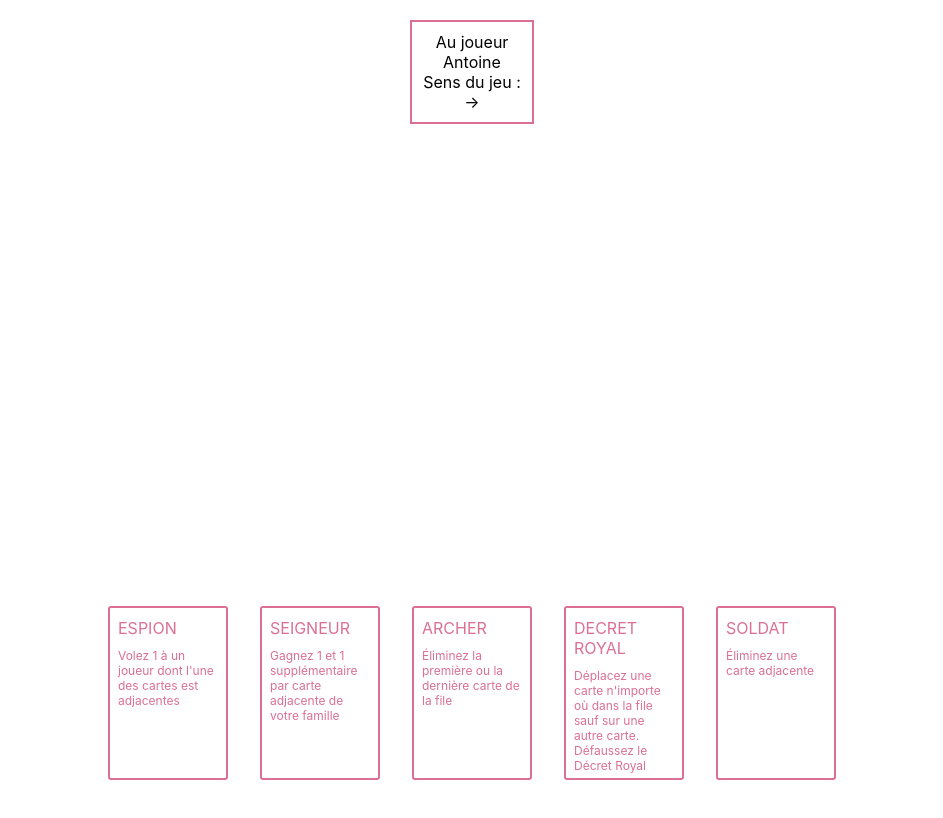
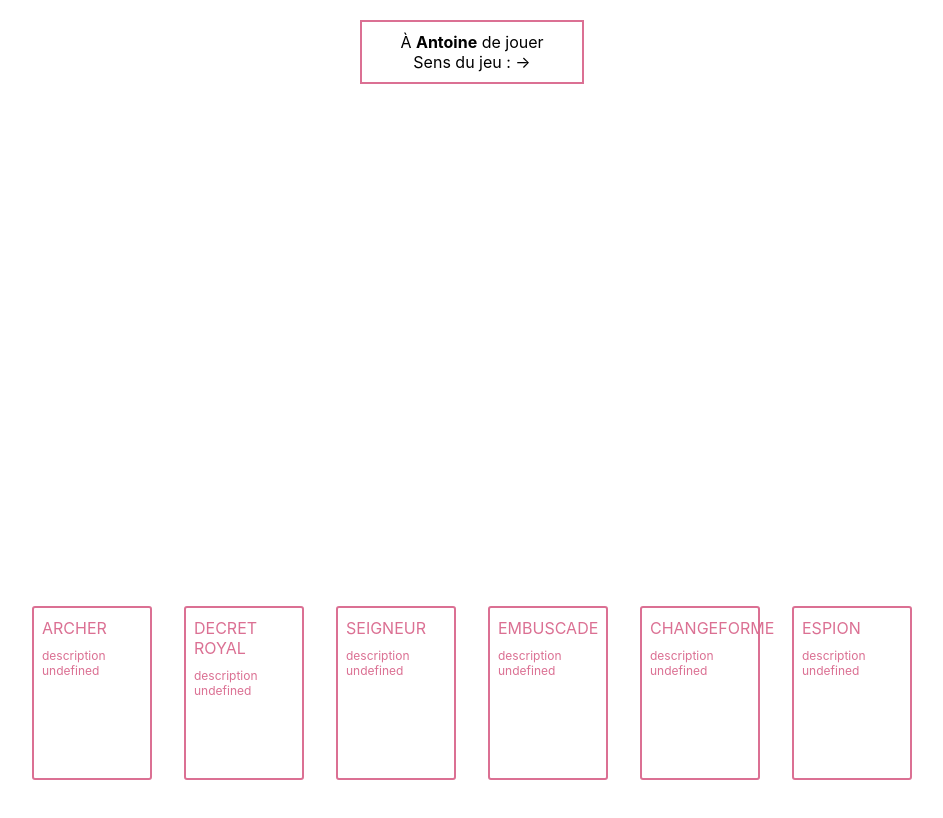
Before and after one commit to aleguern/oriflamkuch, a React (Create React App) app: page / in a window 1280 px wide. Shown: the top 818 px of the page, without its empty margins (168-1111 px from the left). Built offline with nearby package versions, Linux system fonts and the light colour scheme.

Commit message:
feat(): add effect of cards

```diff
--- a/src/components/Board.js
+++ b/src/components/Board.js
@@ -1,4 +1,4 @@
-import React from 'react';
+import React, { useEffect } from 'react';
 import styled from 'styled-components';
 import { actions, useCount } from '../count-context';
 import Card from './Card';
@@ -33,6 +33,13 @@ export default function Board() {
 
   const isCurrentId = (index) => state.game.revealIndex === index;
 
+  useEffect(() => {
+    const index = state.game.revealIndex;
+    const card = state.board[index];
+
+    card?.effect(dispatch);
+  }, [state.game.effect]);
+
   return (
     <CardWrapper>
       <Slot>
@@ -42,15 +49,27 @@ export default function Board() {
             {isRevealStep() && isCurrentId(id) && (
               <>
                 <Indicator />
-                <button
-                  onClick={() => dispatch({ type: actions.REVEAL_CARD, card })}
-                >
-                  Révéler
-                </button>
                 {card.isRevealed ? (
-                  <button>Utiliser l'effet</button>
+                  <button
+                    onClick={() => dispatch({ type: actions.USE_EFFECT, card })}
+                  >
+                    Utiliser l'effet
+                  </button>
                 ) : (
-                  <button>Encaisser</button>
+                  <>
+                    <button
+                      onClick={() =>
+                        dispatch({ type: actions.REVEAL_CARD, card })
+                      }
+                    >
+                      Révéler
+                    </button>
+                    <button
+                      onClick={() => dispatch({ type: actions.CASH_IN, card })}
+                    >
+                      Encaisser
+                    </button>
+                  </>
                 )}
               </>
             )}
--- a/src/components/Card.js
+++ b/src/components/Card.js
@@ -25,6 +25,11 @@ const Description = styled.div`
 
 const MoneyCount = styled.div`
   color: white;
+  border: 1px solid white;
+  border-radius: 50%;
+  width: 20px;
+  height: 20px;
+  text-align: center;
 `;
 
 export default function Card(props) {
@@ -41,7 +46,7 @@ export default function Card(props) {
           <Description>{effect}</Description>
         </>
       ) : (
-        <MoneyCount>{money !== 0 && money }</MoneyCount>
+        money !== 0 && <MoneyCount>{money}</MoneyCount>
       )}
     </StyledCard>
   );
--- a/src/components/GameStatus.js
+++ b/src/components/GameStatus.js
@@ -1,11 +1,12 @@
-import React from 'react';
+import React, { useEffect } from 'react';
 import styled from 'styled-components';
-import { useCount } from '../count-context';
+import { actions, useCount } from '../count-context';
+import { STEPS, PLAYERS } from '../mocks';
 
 const StyledGameStatus = styled.div`
   text-align: center;
   padding: 10px;
-  width: 100px;
+  width: 200px;
   margin: 20px auto;
   border: 2px solid palevioletred;
 `;
@@ -13,10 +14,20 @@ const StyledGameStatus = styled.div`
 const GameStatus = () => {
   const [state, dispatch] = useCount();
 
+  useEffect(() => {
+    const { step, revealIndex } = state.game;
+
+    if (revealIndex === state.board.length && step === STEPS.REVEAL) {
+      dispatch({ type: actions.CHANGE_STEP, step: STEPS.PLAY });
+    }
+  }, [state.game]);
+
   return (
     <StyledGameStatus>
       {state.game.step === 'PLAY' ? (
-        <div>Au joueur {state.game.player}</div>
+        <div>
+          À <strong>{state.game.player}</strong> de jouer
+        </div>
       ) : (
         <div>On révèle</div>
       )}
--- a/src/count-context.js
+++ b/src/count-context.js
@@ -1,102 +1,16 @@
 import React from 'react';
+import { PLAYERS, STEPS, CARDS } from './mocks';
 const CountStateContext = React.createContext();
 const CountDispatchContext = React.createContext();
 
-const CARDS = [
-  {
-    isSelected: false,
-    isRevealed: true,
-    money: 1,
-    id: 0,
-    name: 'ESPION',
-    effect: `Volez 1 à un joueur dont l'une des cartes est adjacentes`,
-  },
-  {
-    isSelected: false,
-    isRevealed: true,
-    money: 0,
-    id: 1,
-    name: 'SEIGNEUR',
-    effect: `Gagnez 1 et 1 supplémentaire par carte adjacente de votre famille`,
-  },
-  {
-    isSelected: false,
-    isRevealed: true,
-    money: 0,
-    id: 2,
-    name: 'ARCHER',
-    effect: `Éliminez la première ou la dernière carte de la file`,
-  },
-  {
-    isSelected: false,
-    isRevealed: true,
-    money: 0,
-    id: 3,
-    name: 'DECRET ROYAL',
-    effect: `Déplacez une carte n'importe où dans la file sauf sur une autre carte. Défaussez le Décret Royal`,
-  },
-  {
-    isSelected: false,
-    isRevealed: true,
-    money: 0,
-    id: 4,
-    name: 'SOLDAT',
-    effect: `Éliminez une carte adjacente`,
-  },
-  {
-    isSelected: false,
-    isRevealed: true,
-    money: 0,
-    id: 5,
-    name: 'HÉRITIER',
-    effect: `S'il n'y a pas d'autre carte révélée du même nom, gagnez 2`,
-  },
-  {
-    isSelected: false,
-    isRevealed: true,
-    money: 0,
-    id: 6,
-    name: 'ASSASSINAT',
-    effect: `Éliminez une carte n'importe où dans la file. Défaussez l'assassinat`,
-  },
-  {
-    isSelected: false,
-    isRevealed: true,
-    money: 0,
-    id: 7,
-    name: 'CHANGEFORME',
-    effect: `Copiez la capacité d'un personnage révélé adjacent`,
-  },
-  {
-    isSelected: false,
-    isRevealed: true,
-    money: 0,
-    id: 8,
-    name: 'EMBUSCADE',
-    effect: `Embuscade`,
-  },
-  {
-    isSelected: false,
-    isRevealed: true,
-    money: 0,
-    id: 9,
-    name: 'COMPLOT',
-    effect: `Gagnez le double de pièces présents sur le complot. Défaussez le complot`,
-  },
-];
-
-export const STEPS = { PLAY: 'PLAY', REVEAL: 'REVEAL' };
-
-const PLAYERS = ['Antoine', 'Sloane', 'Benjamin'];
-
 const gameState = {
-  hand: CARDS.filter((el, id) => id < 5),
+  hand: CARDS.sort(() => 0.5 - Math.random()).filter((_, id) => id < 6),
   board: [],
   game: {
-    turn: 1,
     player: PLAYERS[0],
     step: STEPS.PLAY,
     revealIndex: 0,
+    effect: null
   },
 };
 
@@ -106,6 +20,10 @@ export const actions = {
   ADD_SELECTED_CARD_TO_BOARD: 'ADD_SELECTED_CARD_TO_BOARD',
   NEXT_PLAYER: 'NEXT_PLAYER',
   REVEAL_CARD: 'REVEAL_CARD',
+  USE_EFFECT: 'USE_EFFECT',
+  CASH_IN: 'CASH_IN',
+  CHANGE_STEP: 'CHANGE_STEP',
+  KILL: 'KILL'
 };
 
 function countReducer(state, action) {
@@ -144,6 +62,42 @@ function countReducer(state, action) {
         game: { ...state.game, revealIndex: state.game.revealIndex + 1 },
       };
     }
+    case actions.CASH_IN: {
+      return {
+        ...state,
+        board: state.board.map((card) =>
+          card.id === action.card.id ? { ...card, money: card.money + 1 } : card
+        ),
+        game: {
+          ...state.game,
+          revealIndex: state.game.revealIndex + 1,
+        },
+      };
+    }
+    case actions.USE_EFFECT: {
+      return {
+        ...state,
+        game: {
+          ...state.game,
+          effect: 'chose',
+        },
+      };
+    }
+    case actions.CHANGE_STEP: {
+      return {
+        ...state,
+        game: {
+          ...state.game,
+          step: action.step,
+          revealIndex: 0,
+          player: PLAYERS[0],
+        },
+      };
+    }
+    case actions.KILL : {
+      console.log("kill")
+      return state;
+    }
     case actions.NEXT_PLAYER: {
       const currentPlayerIndex = PLAYERS.findIndex(
         (player) => player === state.game.player
@@ -166,6 +120,7 @@ function countReducer(state, action) {
     }
   }
 }
+
 function CountProvider({ children }) {
   const [state, dispatch] = React.useReducer(countReducer, gameState);
   return (
--- /dev/null
+++ b/src/mocks.js
@@ -0,0 +1,98 @@
+import { actions } from "./count-context";
+
+export const CARDS = [
+  {
+    isSelected: false,
+    isRevealed: true,
+    money: 0,
+    effect: null,
+    id: 0,
+    name: 'ESPION',
+    description: `Volez 1 à un joueur dont l'une des cartes est adjacentes`,
+  },
+  {
+    isSelected: false,
+    isRevealed: true,
+    money: 0,
+    effect: null,
+    id: 1,
+    name: 'SEIGNEUR',
+    description: `Gagnez 1 et 1 supplémentaire par carte adjacente de votre famille`,
+  },
+  {
+    isSelected: false,
+    isRevealed: true,
+    money: 0,
+    effect: null,
+    id: 2,
+    name: 'ARCHER',
+    description: `Éliminez la première ou la dernière carte de la file`,
+  },
+  {
+    isSelected: false,
+    isRevealed: true,
+    money: 0,
+    effect: null,
+    id: 3,
+    name: 'DECRET ROYAL',
+    description: `Déplacez une carte n'importe où dans la file sauf sur une autre carte. Défaussez le Décret Royal`,
+  },
+  {
+    isSelected: false,
+    isRevealed: true,
+    money: 0,
+    effect: null,
+    id: 4,
+    name: 'SOLDAT',
+    description: `Éliminez une carte adjacente`,
+  },
+  {
+    isSelected: false,
+    isRevealed: true,
+    money: 0,
+    effect: null,
+    id: 5,
+    name: 'HÉRITIER',
+    description: `S'il n'y a pas d'autre carte révélée du même nom, gagnez 2`,
+  },
+  {
+    isSelected: false,
+    isRevealed: true,
+    money: 0,
+    effect: (dispatch) => dispatch({type: actions.KILL}),
+    id: 6,
+    name: 'ASSASSINAT',
+    description: `Éliminez une carte n'importe où dans la file. Défaussez l'assassinat`,
+  },
+  {
+    isSelected: false,
+    isRevealed: true,
+    money: 0,
+    effect: null,
+    id: 7,
+    name: 'CHANGEFORME',
+    description: `Copiez la capacité d'un personnage révélé adjacent`,
+  },
+  {
+    isSelected: false,
+    isRevealed: true,
+    money: 0,
+    effect: null,
+    id: 8,
+    name: 'EMBUSCADE',
+    description: `Embuscade`,
+  },
+  {
+    isSelected: false,
+    isRevealed: true,
+    money: 0,
+    effect: null,
+    id: 9,
+    name: 'COMPLOT',
+    description: `Gagnez le double de pièces présents sur le complot. Défaussez le complot`,
+  },
+];
+
+export const STEPS = { PLAY: 'PLAY', REVEAL: 'REVEAL' };
+
+export const PLAYERS = ['Antoine', 'Sloane'];
```
